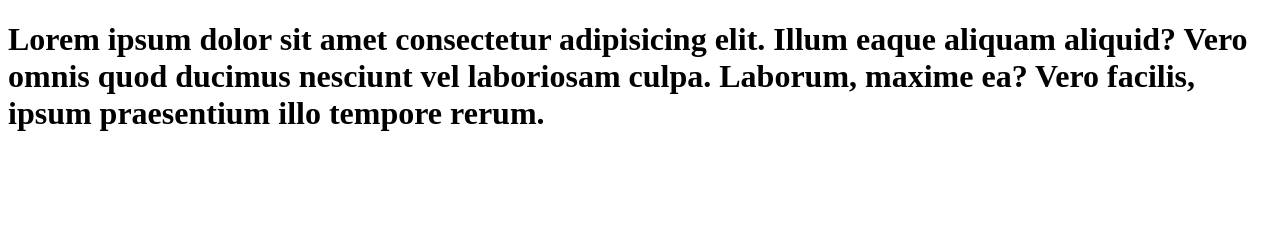
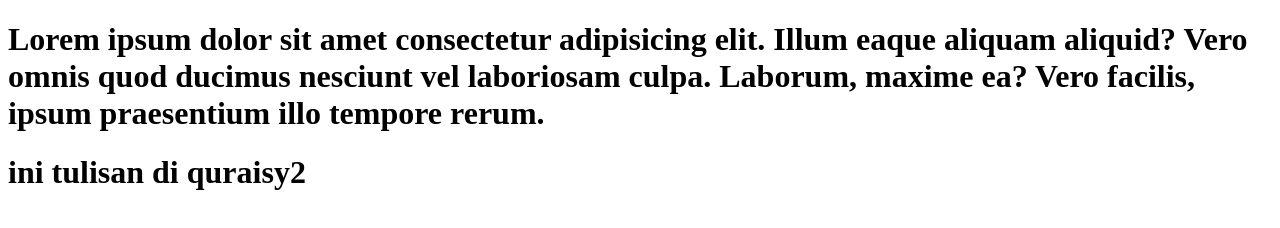
Before and after one commit to Quraisyiqbal23/phpproject, a plain HTML site: page index.html in a window 1280 px wide. Drawn offline with Linux system fonts and the light colour scheme.

Commit message:
Update index.html

```diff
--- a/index.html
+++ b/index.html
@@ -8,6 +8,6 @@
 </head>
 <body>
     <h1>Lorem ipsum dolor sit amet consectetur adipisicing elit. Illum eaque aliquam aliquid? Vero omnis quod ducimus nesciunt vel laboriosam culpa. Laborum, maxime ea? Vero facilis, ipsum praesentium illo tempore rerum.</h1>
-
+    <h1>ini tulisan di quraisy2</h1>
 </body>
 </html>
```
